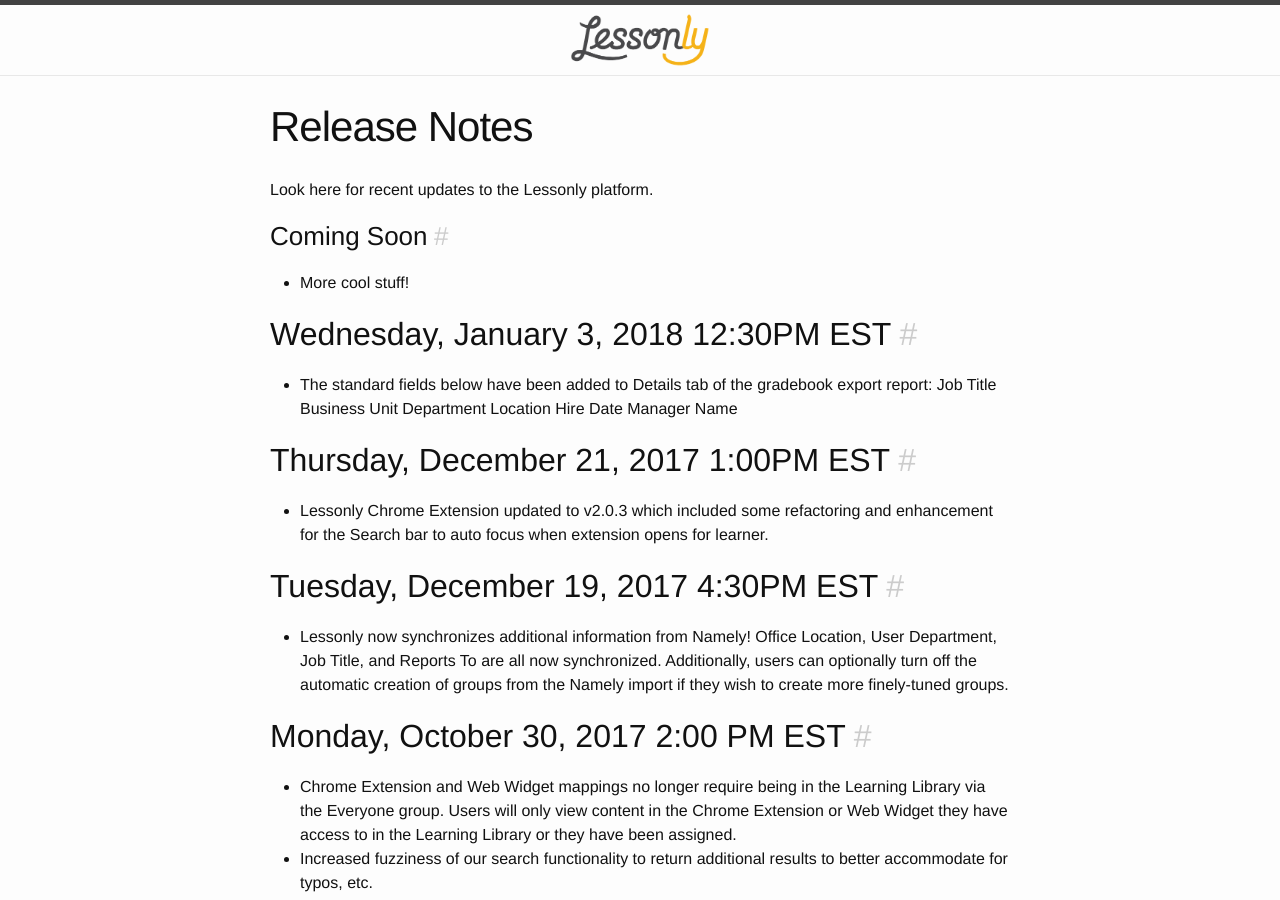
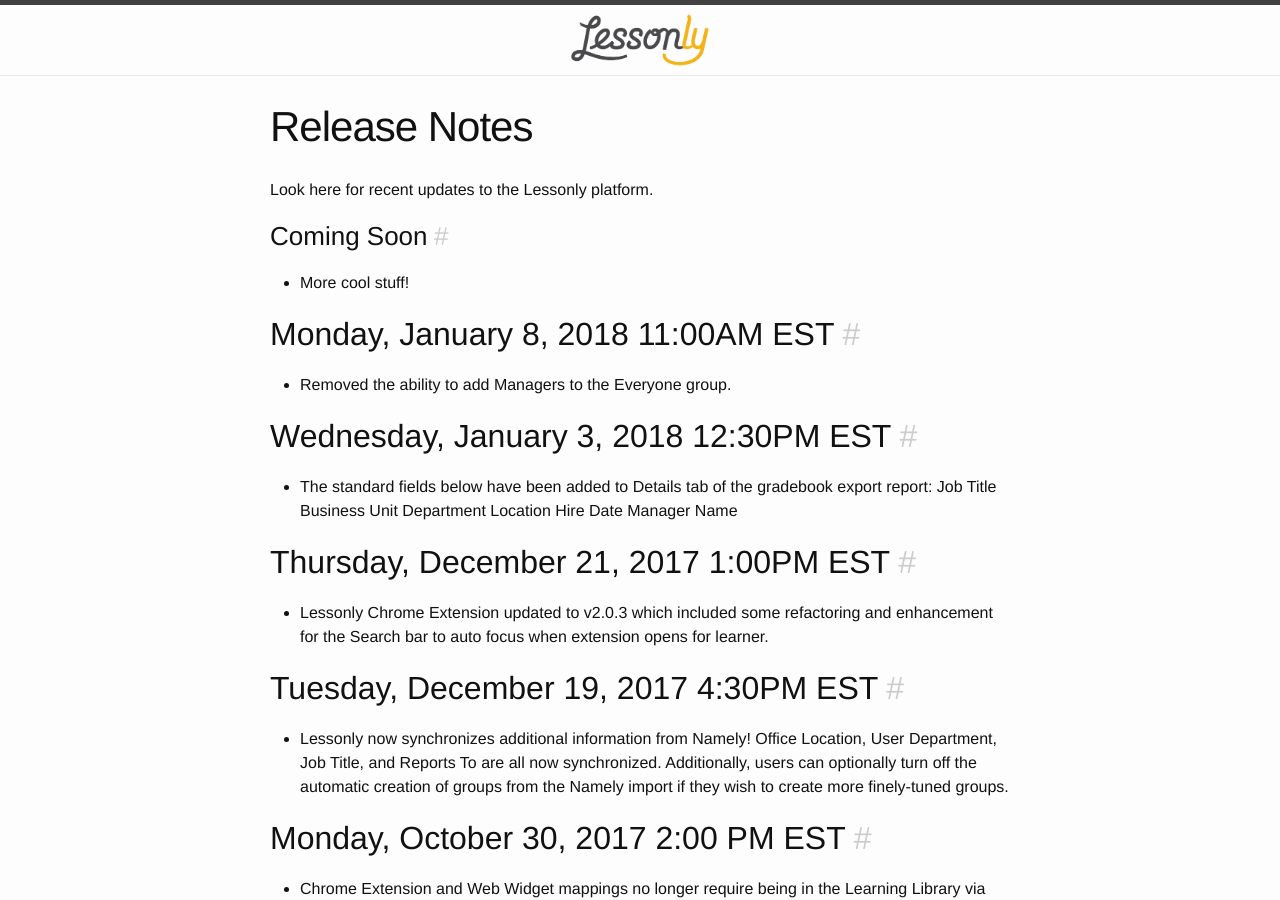
Before and after one commit to isabella232/lessonly.github.io, a Jekyll site: the page built from release-notes.md, in a window 1280 px wide and 900 px high. Built offline with Jekyll 4.4.1, drawn with Linux system fonts in a browser that asks for light colours.

Commit message:
Update release-notes.md

```diff
--- a/release-notes.md
+++ b/release-notes.md
@@ -7,6 +7,9 @@
 
 ### Coming Soon
 - More cool stuff!
+
+## Monday, January 8, 2018 11:00AM EST
+- Removed the ability to add Managers to the Everyone group.
 
 ## Wednesday, January 3, 2018 12:30PM EST
 - The standard fields below have been added to Details tab of the gradebook export report:
```
